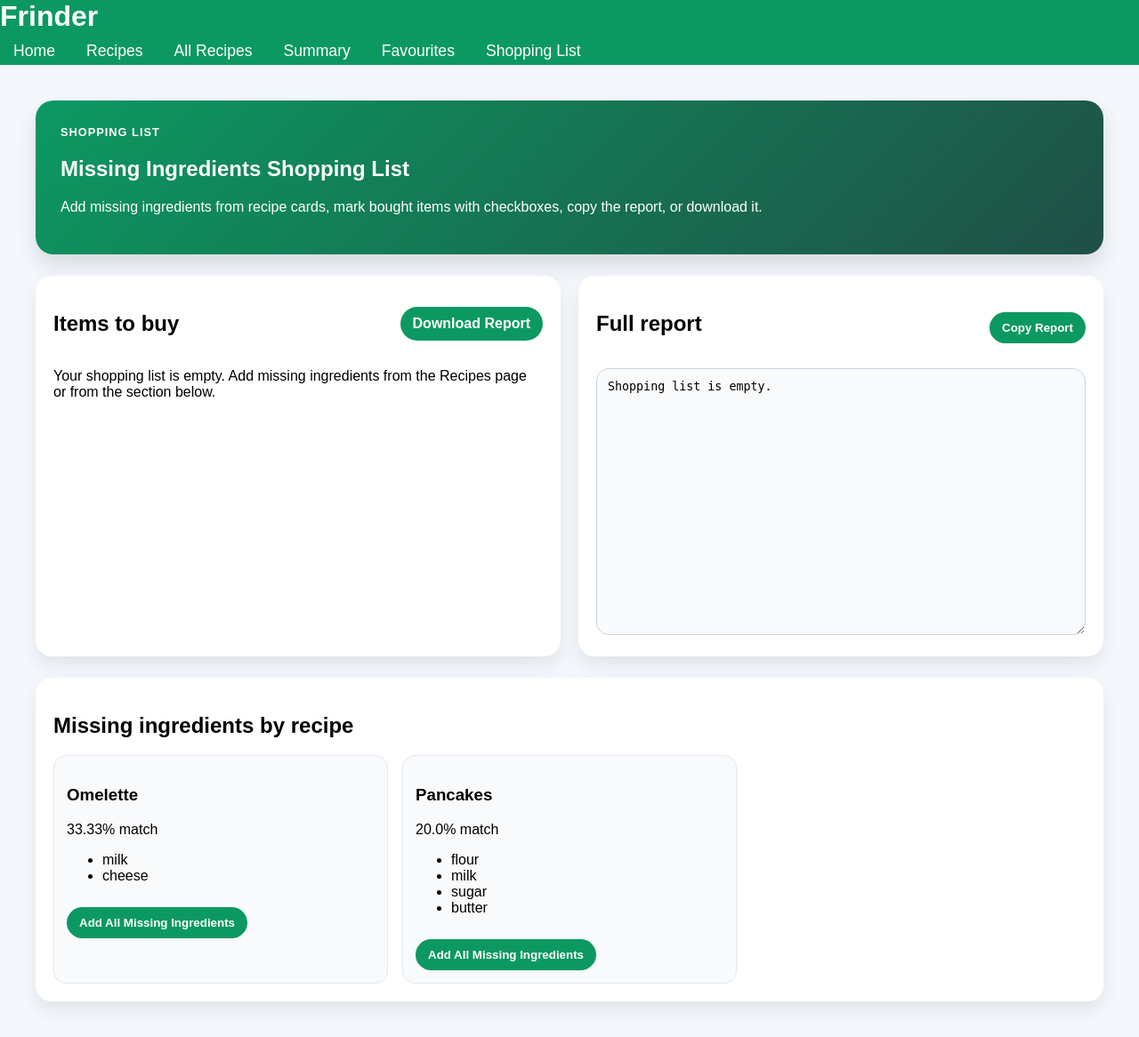
After one commit to 2026-pwr-sl/script-languages-6g, a Flask app: page /shopping-list in a window 1280 px wide. The commit adds this page. Shown: the whole page at 89% size. Run offline with Flask 3, Linux system fonts and the light colour scheme.

Commit message:
feat: create shopping list page

```diff
--- a/Frinder/app.py
+++ b/Frinder/app.py
@@ -1,14 +1,25 @@
 from pathlib import Path
 
-from flask import Flask, flash, redirect, render_template, request, url_for
+from flask import Flask, Response, flash, redirect, render_template, request, url_for
 
-from helpers import load_recipes, match_recipes, parse_ingredients, save_user_ingredients
+from helpers import (
+    add_missing_to_shopping_list,
+    build_shopping_report,
+    load_recipes,
+    match_recipes,
+    parse_ingredients,
+    read_shopping_list,
+    read_user_ingredients,
+    remove_from_shopping_list,
+    save_user_ingredients,
+)
 
 
 BASE_DIR = Path(__file__).resolve().parent
 DATA_DIR = BASE_DIR / "data"
 RECIPES_FILE = DATA_DIR / "recipes.json"
 USER_INGREDIENTS_FILE = DATA_DIR / "user_ingredients.txt"
+SHOPPING_LIST_FILE = DATA_DIR / "shopping_list.txt"
 
 app = Flask(__name__)
 app.secret_key = "frinder2137glhfdonthackmeplease"
@@ -56,11 +67,68 @@ def favourites():
     return render_template("favourites.html")
 
 
+def get_latest_recipe_matches():
+    user_ingredients = read_user_ingredients(USER_INGREDIENTS_FILE)
+
+    if not user_ingredients:
+        return []
+
+    recipes_list = load_recipes(RECIPES_FILE)
+    suggestions = match_recipes(user_ingredients, recipes_list)
+
+    return [
+        recipe
+        for recipe in suggestions
+        if recipe.get("match_score", 0) > 0
+    ]
+
+
 @app.route("/shopping-list")
 def shopping_list():
-    return render_template("shopping_list.html")
+    shopping_items = read_shopping_list(SHOPPING_LIST_FILE)
+    matched_recipes = get_latest_recipe_matches()
+    report_text = build_shopping_report(shopping_items, matched_recipes)
+
+    return render_template(
+        "shopping_list.html",
+        shopping_items=shopping_items,
+        matched_recipes=matched_recipes,
+        report_text=report_text,
+    )
+
+
+@app.route("/shopping-list/add", methods=["POST"])
+def add_to_shopping_list():
+    missing_items = request.form.getlist("missing_ingredients")
+    add_missing_to_shopping_list(missing_items, SHOPPING_LIST_FILE)
+
+    return redirect(request.referrer or url_for("shopping_list"))
+
+
+@app.route("/shopping-list/remove", methods=["POST"])
+def remove_shopping_item():
+    ingredient = request.form.get("ingredient", "")
+    remove_from_shopping_list(ingredient, SHOPPING_LIST_FILE)
+
+    flash(f"{ingredient} removed from shopping list.", "success")
+    return redirect(url_for("shopping_list"))
+
+
+@app.route("/shopping-list/download")
+def download_shopping_list():
+    shopping_items = read_shopping_list(SHOPPING_LIST_FILE)
+    matched_recipes = get_latest_recipe_matches()
+    report_text = build_shopping_report(shopping_items, matched_recipes)
+
+    return Response(
+        report_text,
+        mimetype="text/plain",
+        headers={
+            "Content-Disposition": "attachment; filename=shopping_list.txt"
+        },
+    )
 
 
 if __name__ == "__main__":
     DATA_DIR.mkdir(parents=True, exist_ok=True)
-    app.run(debug=True)
+    app.run(debug=True, port=5001)
--- a/Frinder/helpers.py
+++ b/Frinder/helpers.py
@@ -52,3 +52,68 @@ def match_recipes(user_ingredients, recipes):
         )
 
     return sorted(matches, key=lambda x: x["match_score"], reverse=True)
+
+
+def read_user_ingredients(filepath):
+    path = Path(filepath)
+
+    if not path.exists():
+        return []
+
+    return [
+        clean_ingredient(line)
+        for line in path.read_text(encoding="utf-8").splitlines()
+        if clean_ingredient(line)
+    ]
+
+
+def read_shopping_list(filepath):
+    path = Path(filepath)
+
+    if not path.exists():
+        return []
+
+    return [
+        clean_ingredient(line)
+        for line in path.read_text(encoding="utf-8").splitlines()
+        if clean_ingredient(line)
+    ]
+
+
+def save_shopping_list(items, filepath):
+    path = Path(filepath)
+    path.parent.mkdir(parents=True, exist_ok=True)
+
+    unique_items = sorted(set(clean_ingredient(item) for item in items if clean_ingredient(item)))
+    path.write_text("\n".join(unique_items), encoding="utf-8")
+
+
+def add_missing_to_shopping_list(missing_items, filepath):
+    current_items = read_shopping_list(filepath)
+    new_items = [
+        clean_ingredient(item)
+        for item in missing_items
+        if clean_ingredient(item)
+    ]
+
+    save_shopping_list(current_items + new_items, filepath)
+
+
+def remove_from_shopping_list(item, filepath):
+    item_to_remove = clean_ingredient(item)
+    current_items = read_shopping_list(filepath)
+
+    updated_items = [
+        ingredient
+        for ingredient in current_items
+        if ingredient != item_to_remove
+    ]
+
+    save_shopping_list(updated_items, filepath)
+
+
+def build_shopping_report(shopping_items, matched_recipes):
+    if not shopping_items:
+        return "Shopping list is empty."
+
+    return "\n".join(f"- {item}" for item in shopping_items)
--- a/Frinder/static/style.css
+++ b/Frinder/static/style.css
@@ -312,3 +312,117 @@ button {
         grid-template-columns: 1fr;
     }
 }
+
+.shopping-banner {
+    background: linear-gradient(135deg, #0C9961, #1f4f46);
+    color: white;
+    padding: 28px;
+    border-radius: 20px;
+    margin-bottom: 24px;
+    box-shadow: 0 12px 24px rgba(0, 0, 0, 0.12);
+}
+
+.shopping-banner__label {
+    margin: 0 0 8px;
+    text-transform: uppercase;
+    letter-spacing: 1px;
+    font-size: 0.8rem;
+    font-weight: bold;
+}
+
+.shopping-layout {
+    display: grid;
+    grid-template-columns: 1fr 1fr;
+    gap: 20px;
+}
+
+.shopping-card {
+    background: white;
+    border-radius: 18px;
+    padding: 20px;
+    margin-bottom: 24px;
+    box-shadow: 0 10px 20px rgba(0, 0, 0, 0.08);
+}
+
+.shopping-card__header {
+    display: flex;
+    justify-content: space-between;
+    align-items: center;
+    gap: 16px;
+    margin-bottom: 16px;
+}
+
+.shopping-button {
+    border: none;
+    border-radius: 999px;
+    background: #0C9961;
+    color: white;
+    padding: 10px 14px;
+    cursor: pointer;
+    font-weight: bold;
+    text-decoration: none;
+    display: inline-block;
+}
+
+.shopping-button:hover {
+    opacity: 0.9;
+}
+
+.shopping-items {
+    list-style: none;
+    padding: 0;
+    margin: 0;
+}
+
+.shopping-items li {
+    border-bottom: 1px solid #e2e8f0;
+    padding: 12px 0;
+}
+
+.shopping-checkbox-form label {
+    display: flex;
+    align-items: center;
+    gap: 10px;
+    font-weight: bold;
+    cursor: pointer;
+}
+
+.shopping-report {
+    width: 100%;
+    min-height: 300px;
+    border: 1px solid #cbd5e1;
+    border-radius: 14px;
+    background: #f8fafc;
+    font-family: monospace;
+    resize: vertical;
+}
+
+.shopping-recipe-list {
+    display: grid;
+    grid-template-columns: repeat(3, minmax(0, 1fr));
+    gap: 16px;
+}
+
+.shopping-recipe {
+    border: 1px solid #e2e8f0;
+    border-radius: 14px;
+    padding: 14px;
+    background: #f8fafc;
+}
+
+.recipe-card__ready {
+    color: #166534;
+    font-weight: bold;
+}
+
+@media (max-width: 900px) {
+    .shopping-layout,
+    .shopping-recipe-list {
+        grid-template-columns: 1fr;
+    }
+
+    .shopping-card__header {
+        flex-direction: column;
+        align-items: flex-start;
+    }
+}
--- /dev/null
+++ b/Frinder/templates/shopping_list.html
@@ -0,0 +1,141 @@
+{% extends "base.html" %}
+
+{% block content %}
+
+<section class="shopping-banner">
+    <p class="shopping-banner__label">Shopping List</p>
+    <h1>Missing Ingredients Shopping List</h1>
+    <p>
+        Add missing ingredients from recipe cards, mark bought items with checkboxes,
+        copy the report, or download it.
+    </p>
+</section>
+
+<section class="shopping-layout">
+    <div class="shopping-card">
+        <div class="shopping-card__header">
+            <h2>Items to buy</h2>
+
+            <a
+                href="{{ url_for('download_shopping_list') }}"
+                class="shopping-button"
+            >
+                Download Report
+            </a>
+        </div>
+
+        {% if shopping_items %}
+            <ul class="shopping-items">
+                {% for item in shopping_items %}
+                    <li>
+                        <form
+                            action="{{ url_for('remove_shopping_item') }}"
+                            method="POST"
+                            class="shopping-checkbox-form"
+                        >
+                            <input
+                                type="hidden"
+                                name="ingredient"
+                                value="{{ item }}"
+                            >
+
+                            <label>
+                                <input
+                                    type="checkbox"
+                                    onchange="this.form.submit()"
+                                >
+                                <span>{{ item }}</span>
+                            </label>
+                        </form>
+                    </li>
+                {% endfor %}
+            </ul>
+        {% else %}
+            <p>
+                Your shopping list is empty. Add missing ingredients from the
+                Recipes page or from the section below.
+            </p>
+        {% endif %}
+    </div>
+
+    <div class="shopping-card">
+        <div class="shopping-card__header">
+            <h2>Full report</h2>
+
+            <button
+                type="button"
+                class="shopping-button"
+                onclick="copyShoppingReport()"
+            >
+                Copy Report
+            </button>
+        </div>
+
+        <textarea
+            id="shopping-report"
+            class="shopping-report"
+            readonly
+        >{{ report_text }}</textarea>
+    </div>
+</section>
+
+<section class="shopping-card">
+    <h2>Missing ingredients by recipe</h2>
+
+    {% if matched_recipes %}
+        <div class="shopping-recipe-list">
+            {% for recipe in matched_recipes %}
+                <article class="shopping-recipe">
+                    <h3>{{ recipe.name }}</h3>
+                    <p>{{ recipe.match_score }}% match</p>
+
+                    {% if recipe.missing_ingredients %}
+                        <ul>
+                            {% for ingredient in recipe.missing_ingredients %}
+                                <li>{{ ingredient }}</li>
+                            {% endfor %}
+                        </ul>
+
+                        <form
+                            action="{{ url_for('add_to_shopping_list') }}"
+                            method="POST"
+                        >
+                            {% for ingredient in recipe.missing_ingredients %}
+                                <input
+                                    type="hidden"
+                                    name="missing_ingredients"
+                                    value="{{ ingredient }}"
+                                >
+                            {% endfor %}
+
+                            <button type="submit" class="shopping-button">
+                                Add All Missing Ingredients
+                            </button>
+                        </form>
+                    {% else %}
+                        <p>You already have all ingredients.</p>
+                    {% endif %}
+                </article>
+            {% endfor %}
+        </div>
+    {% else %}
+        <p>
+            No latest recipe matches yet. Go to Home, enter ingredients,
+            and click Find Recipes first.
+        </p>
+    {% endif %}
+</section>
+
+<script>
+    function copyShoppingReport() {
+        const report = document.getElementById("shopping-report");
+
+        if (!report) {
+            return;
+        }
+
+        navigator.clipboard.writeText(report.value);
+    }
+</script>
+
+{% endblock %}
```
